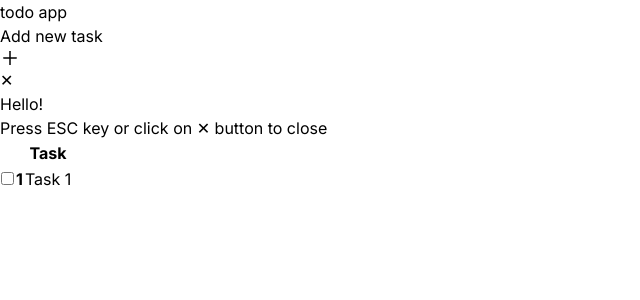
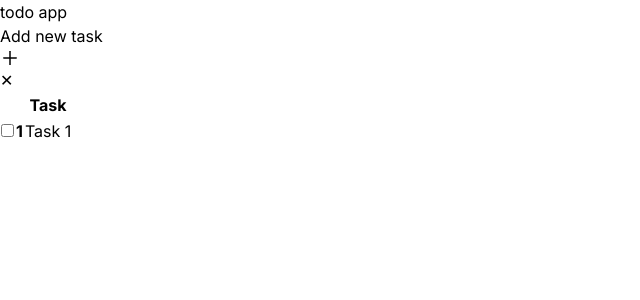
Before and after one commit to Ronit-gurjar/Nextjs-todo-app, a Next.js app: page / in a window 1280 px wide. Shown: the top 300 px of the page, without its empty margins (0-640 px from the left). Built offline with nearby package versions, Linux system fonts and the light colour scheme; data requests are answered from the project's data file.

Commit message:
Add: children properties to modal

```diff
--- a/app/components/Modal.tsx
+++ b/app/components/Modal.tsx
@@ -1,19 +1,16 @@
 interface ModalProps{
     modalOpen: boolean;
     setmodalOpen: (open: boolean)=> boolean | void;
+    children: React.ReactNode;
 }
 
 
-const Modal: React.FC<ModalProps> = ({modalOpen, setmodalOpen}) => {
+const Modal: React.FC<ModalProps> = ({modalOpen, setmodalOpen, children}) => {
   return (
     <div className={`modal ${modalOpen? "modal-open": ""}`}>
     <div className="modal-box relative">
-    <form method="dialog">
-      {/* if there is a button in form, it will close the modal */}
       <button onClick={()=> setmodalOpen(false)} className="btn btn-sm btn-circle btn-ghost absolute right-2 top-2">✕</button>
-    </form>
-    <h3 className="font-bold text-lg">Hello!</h3>
-    <p className="py-4">Press ESC key or click on ✕ button to close</p>
+      {children}
     </div>
     </div>
   )
```
